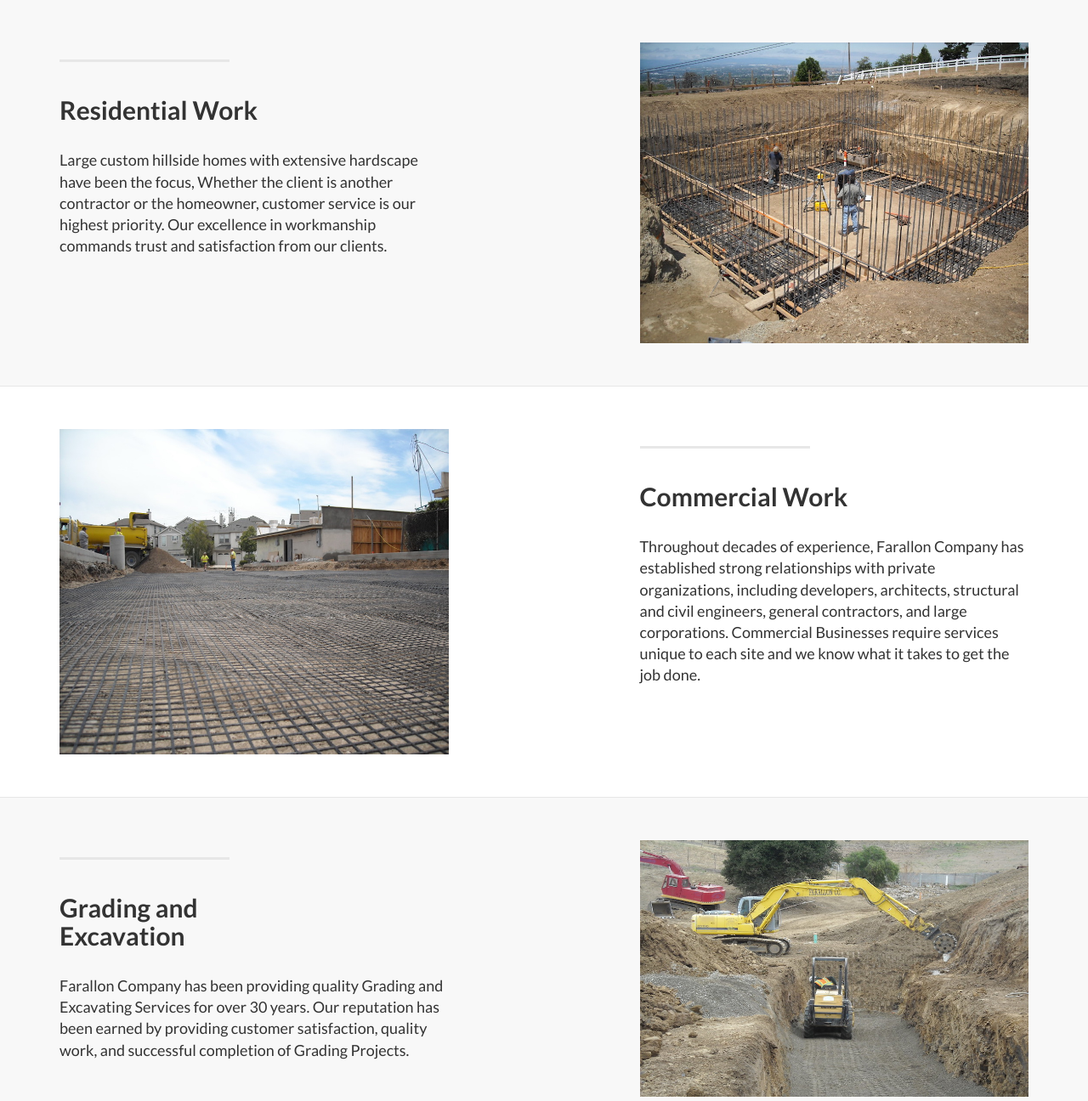
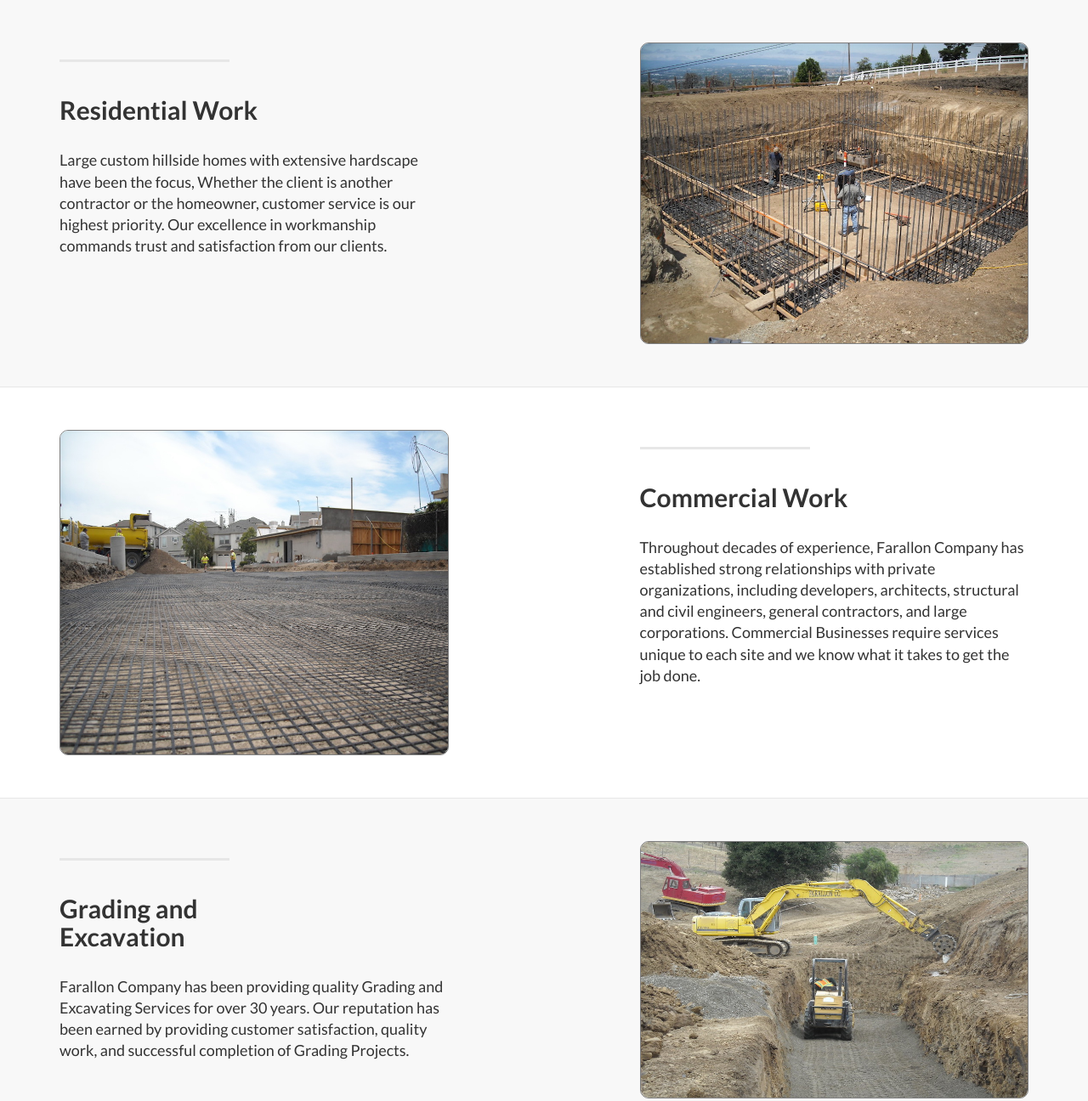
Before and after one commit to iAmNawa/FarallonCo, a website: page public/index.html in a window 1280 px wide. Shown: the part 777-2073 px from the top of the page at 85% size. Drawn offline with Linux system fonts and the light colour scheme.

Commit message:
added round corners and borders

```diff
--- a/public/css/landing-page.css
+++ b/public/css/landing-page.css
@@ -168,3 +168,26 @@ footer {
 p.copyright {
     margin: 15px 0 0;
 }
+
+/* all new code written in css will be here */
+
+.photo1 {
+  border-radius: 10px;
+  border-style: solid;
+  border-width: 1px;
+  border-color: #808080;
+}
+.photo2 {
+  border-radius: 10px;
+  border-style: solid;
+  border-width: 1px;
+  border-color: #808080;
+}
+
+
+.photo3 {
+  border-radius: 10px;
+  border-style: solid;
+  border-width: 1px;
+  border-color: #808080;
+}
--- a/public/index.html
+++ b/public/index.html
@@ -111,7 +111,7 @@
                     <p class="lead">Large custom hillside homes with extensive hardscape have been the focus, Whether the client is another contractor or the homeowner, customer service is our highest priority.  Our excellence in workmanship commands trust and satisfaction from our clients. </p>
                 </div>
                 <div class="col-lg-5 col-lg-offset-2 col-sm-6">
-                    <img class="img-responsive" src="img/one.jpg" alt="">
+                    <img class="img-responsive photo1" src="img/one.jpg" alt="">
                 </div>
             </div>
 
@@ -133,7 +133,7 @@
                     <p class="lead">Throughout decades of experience, Farallon Company has established strong relationships with private organizations, including developers, architects, structural and civil engineers, general contractors, and large corporations. Commercial Businesses require services unique to each site and we know what it takes to get the job done.</p>
                 </div>
                 <div class="col-lg-5 col-sm-pull-6  col-sm-6">
-                    <img class="img-responsive" src="img/yester.jpg" alt="">
+                    <img class="img-responsive photo2" src="img/yester.jpg" alt="">
                 </div>
             </div>
 
@@ -155,7 +155,7 @@
                     <p class="lead">Farallon Company has been providing quality Grading and Excavating Services for over 30 years.  Our reputation has been earned by providing customer satisfaction, quality work, and successful completion of Grading Projects. </p>
                 </div>
                 <div class="col-lg-5 col-lg-offset-2 col-sm-6">
-                    <img class="img-responsive" src="img/seven.jpg" alt="">
+                    <img class="img-responsive photo3" src="img/seven.jpg" alt="">
                 </div>
             </div>
 
```
